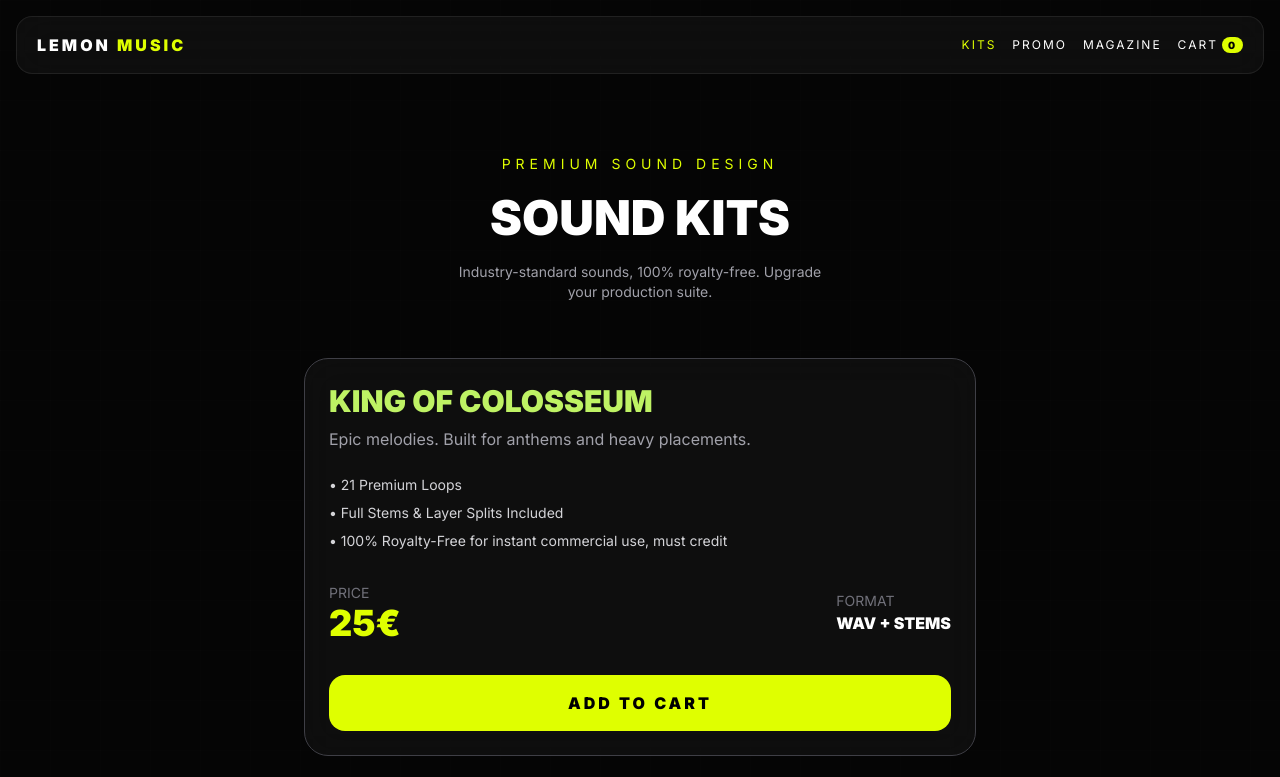
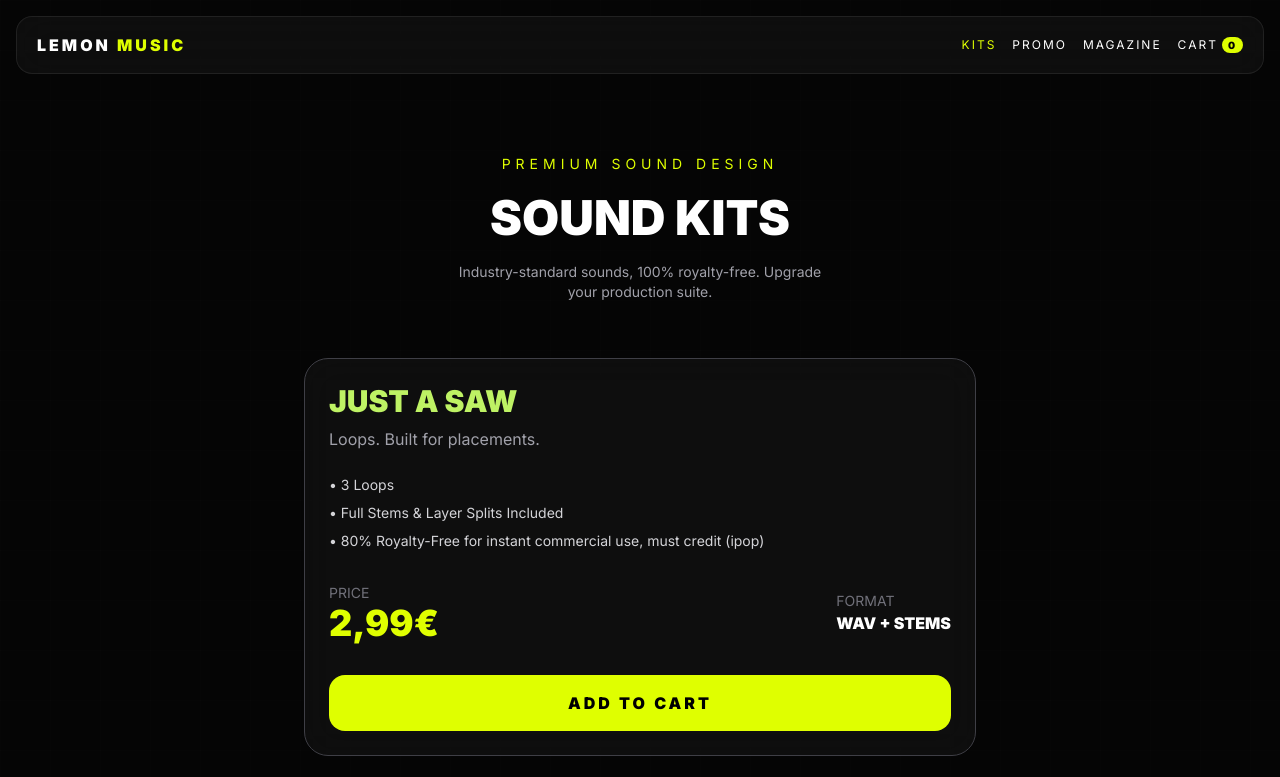
Before and after one commit to SWAGGUHCEO/LMG, a plain HTML site: page kits.html in a window 1280 px wide. Shown: the top 777 px of the page. Drawn offline with nearby package versions, Linux system fonts and the light colour scheme.

Commit message:
kits.html

```diff
--- a/kits.html
+++ b/kits.html
@@ -102,24 +102,24 @@ Industry-standard sounds, 100% royalty-free. Upgrade your production suite.
 <div class="glass rounded-3xl p-6 card border border-zinc-700">
 
 <h2 class="text-3xl font-black mb-2 text-lime-300">
-KING OF COLOSSEUM
+JUST A SAW
 </h2>
 
 <p class="text-zinc-400 mb-6">
-Epic melodies. Built for anthems and heavy placements.
+Loops. Built for placements.
 </p>
 
 <ul class="text-zinc-300 space-y-2 mb-8 text-sm">
-    <li>• 21 Premium Loops</li>
+    <li>• 3 Loops</li>
     <li>• Full Stems & Layer Splits Included</li>
-    <li>• 100% Royalty-Free for instant commercial use, must credit</li>
+    <li>• 80% Royalty-Free for instant commercial use, must credit (ipop)</li>
 </ul>
 
 <div class="flex justify-between items-center mb-8">
 <div>
 <p class="text-zinc-500 text-sm uppercase">Price</p>
 <div class="flex items-baseline gap-2">
-    <p class="text-4xl font-black text-lemon">25€</p>
+    <p class="text-4xl font-black text-lemon">2,99€</p>
 </div>
 </div>
 <div>
@@ -128,7 +128,7 @@ Epic melodies. Built for anthems and heavy placements.
 </div>
 </div>
 
-<button onclick="addToCart('KING OF COLOSSEUM', 25)" class="w-full bg-lemon text-black py-4 rounded-2xl font-black uppercase tracking-[3px] block text-center transition hover:opacity-90">
+<button onclick="addToCart('KING OF COLOSSEUM', 2,99)" class="w-full bg-lemon text-black py-4 rounded-2xl font-black uppercase tracking-[3px] block text-center transition hover:opacity-90">
 Add To Cart
 </button>
 
```
